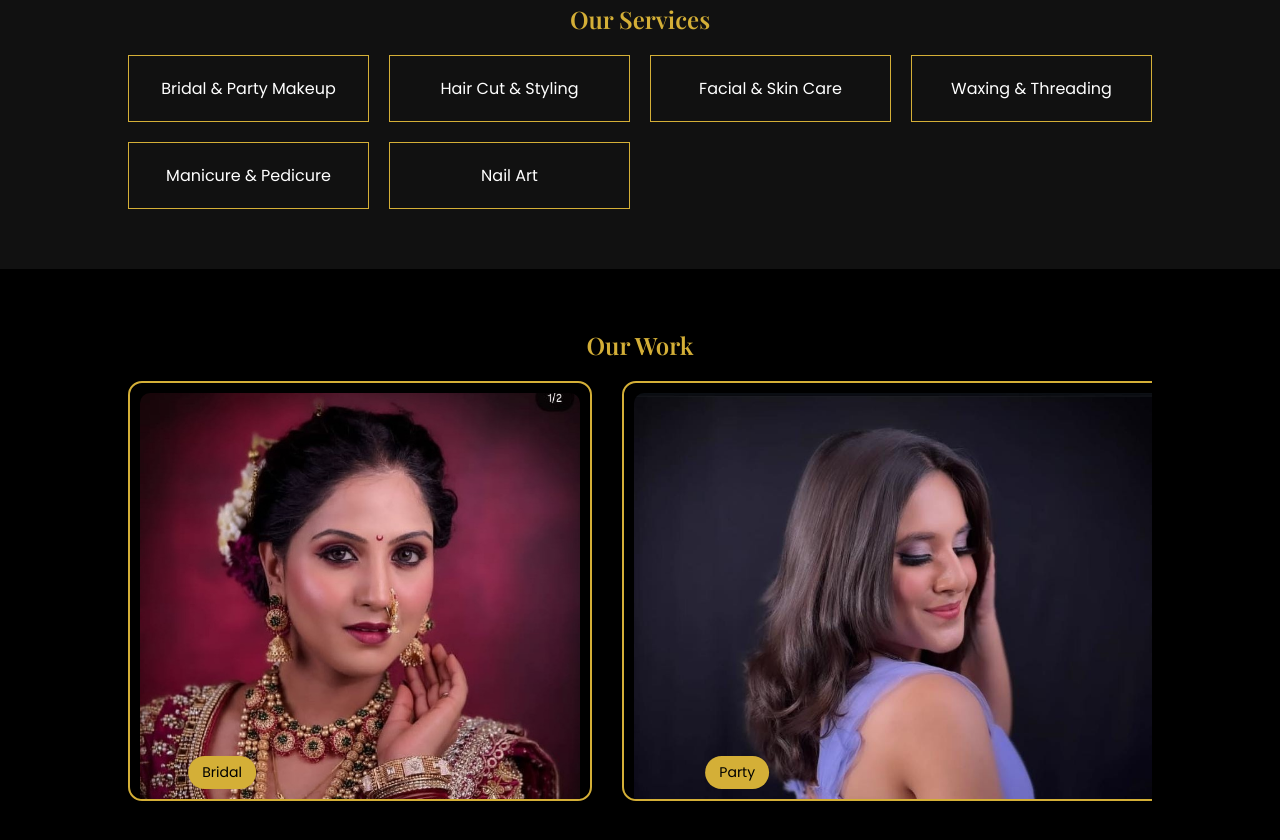
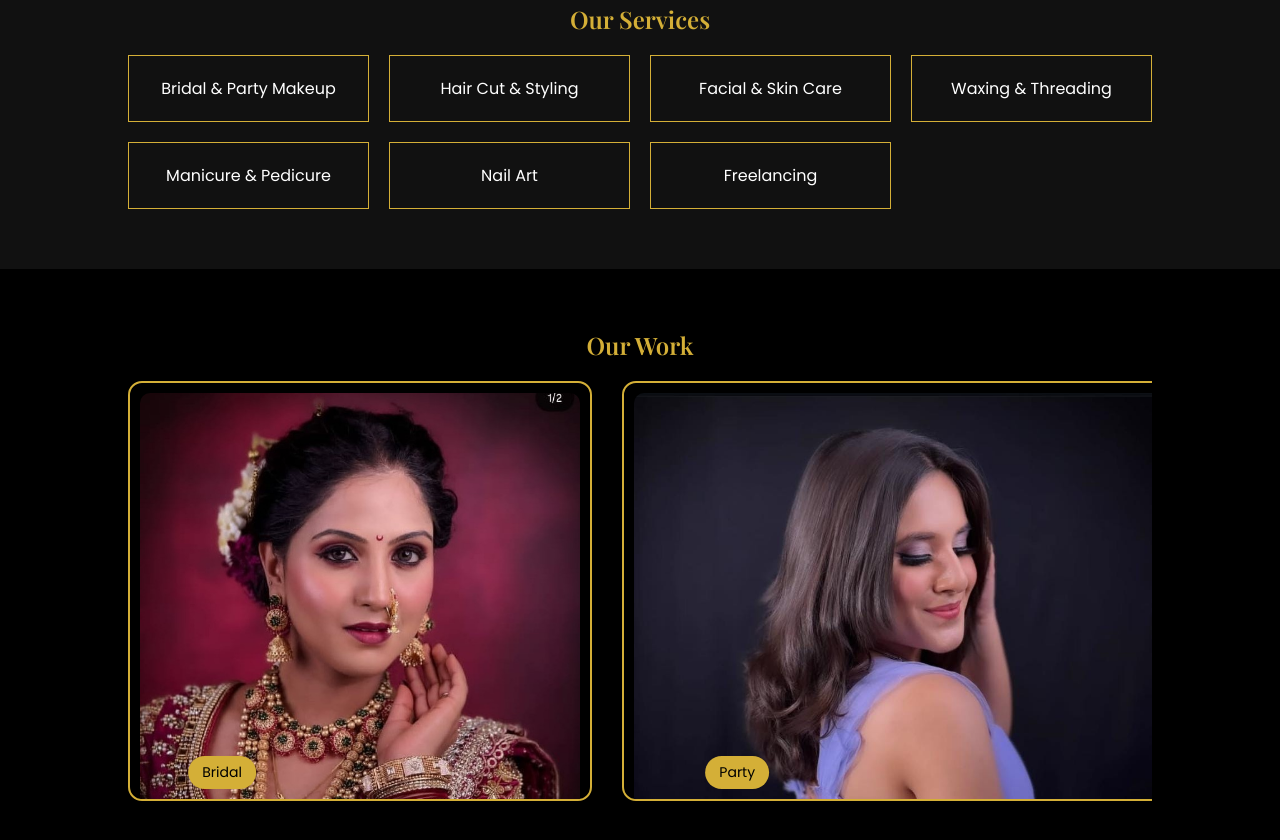
Before and after one commit to samruddhi22112005/the-queens-beauty, a plain HTML site: page index.html in a window 1280 px wide. Shown: the part 1447-2287 px from the top of the page. Drawn offline with nearby package versions, Linux system fonts and the light colour scheme.

Commit message:
Update index.html

```diff
--- a/index.html
+++ b/index.html
@@ -97,6 +97,7 @@
         <div class="card">Waxing & Threading</div>
         <div class="card">Manicure & Pedicure</div>
         <div class="card">Nail Art</div>
+        <div class="card">Freelancing</div>
       </div>
     </section>
 
```
